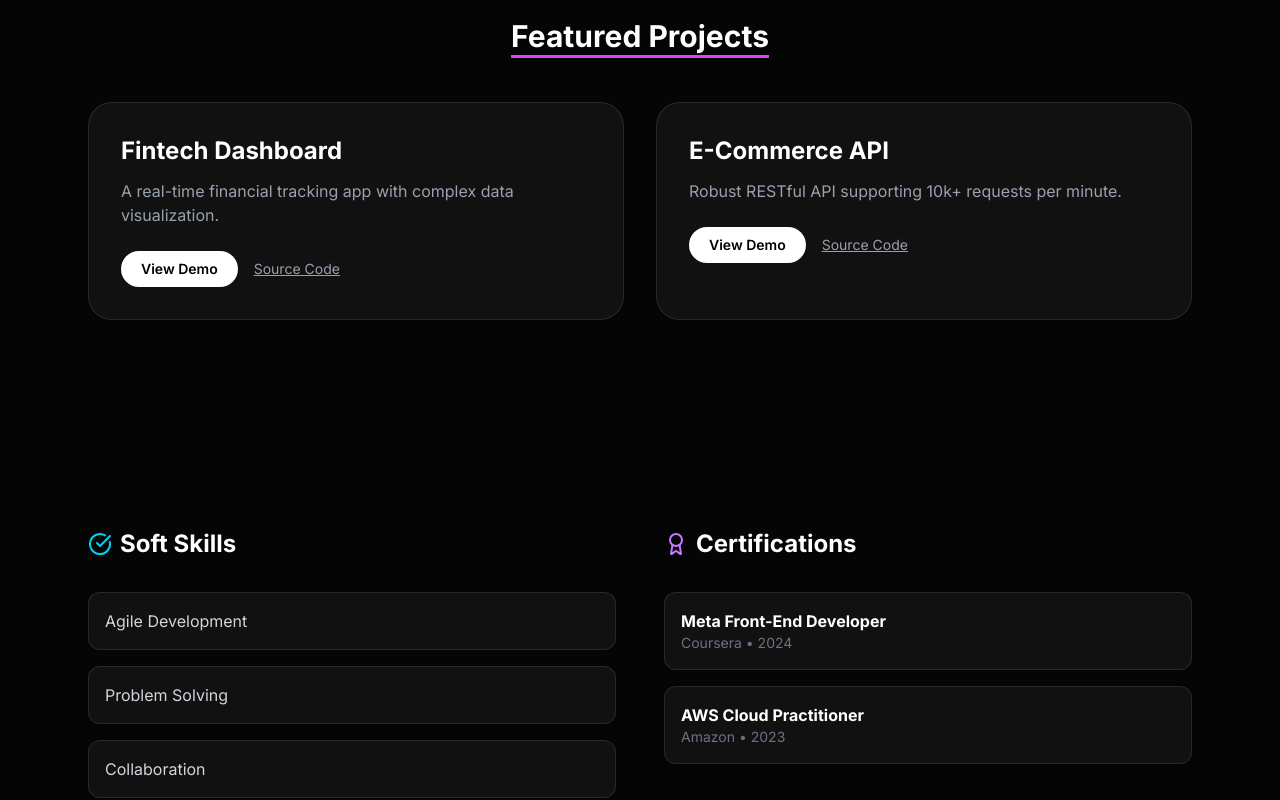
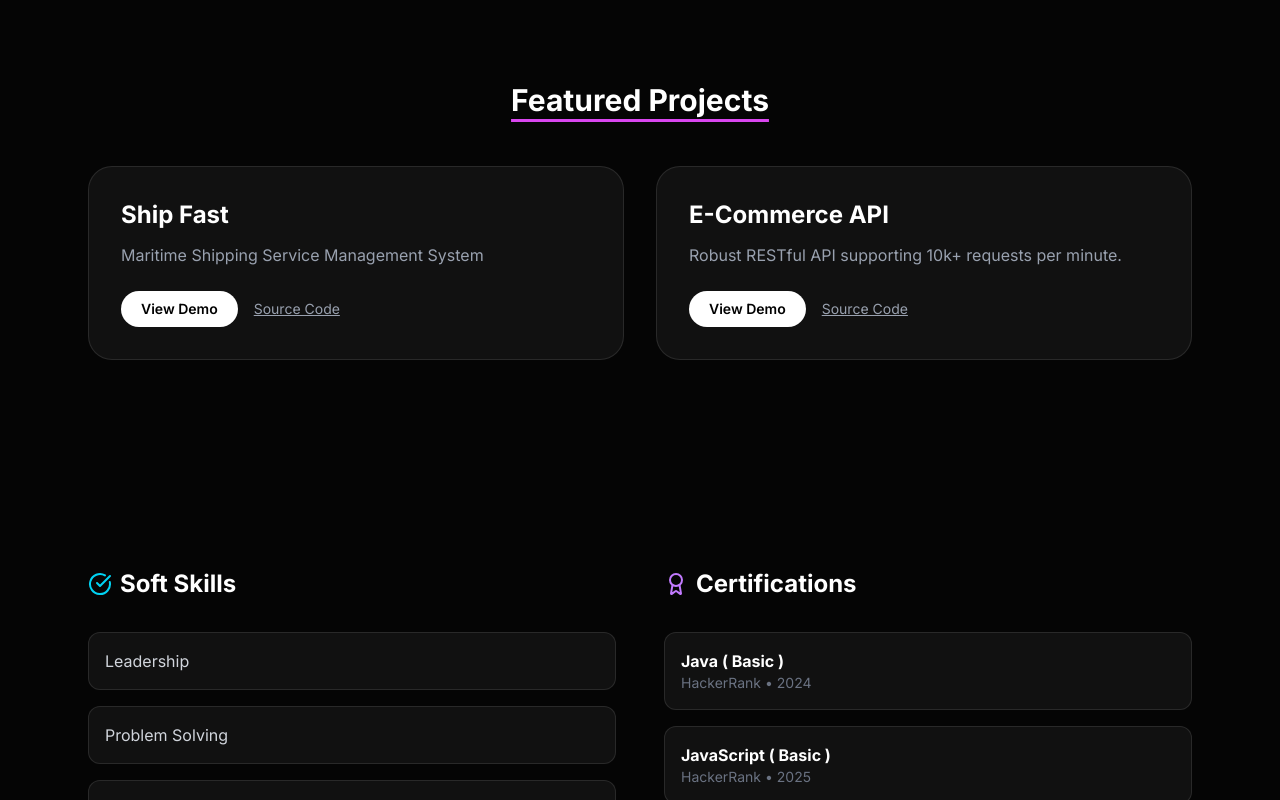
Before and after one commit to dilinichamikasilva/Dilini_Chamika_Silva, a React (Vite) app in the folder my-portfolio/: page / in a window 1280 px wide. Shown: the part 1540-2340 px from the top of the page. Built offline with nearby package versions, Linux system fonts and the light colour scheme.

Commit message:
feat: update profile information and project details in constants

```diff
--- a/my-portfolio/src/constants/profile.ts
+++ b/my-portfolio/src/constants/profile.ts
@@ -3,22 +3,26 @@ export const PROFILE = {
   role: "Full-Stack Developer",
   email:"dilinichamikasilva@gmail.com",
   about: "I am a passionate Full-Stack Developer specializing in building scalable web applications. I bridge the gap between complex backend logic and elegant frontend design.",
-  cvUrl: "/cv.pdf", // Place your file in public folder
-  github: "https://github.com/yourusername",
-  linkedin: "https://www.linkedin.com/in/yourusername/",
-  techSkills: ["React", "TypeScript", "Node.js", "Next.js", "PostgreSQL", "Tailwind CSS", "Docker", "AWS"],
-  softSkills: ["Agile Development", "Problem Solving", "Collaboration", "Mentoring"],
+  cvUrl: "/cv.pdf",
+  github: "https://github.com/dilinichamikasilva",
+  linkedin: "https://www.linkedin.com/in/dilini-chamika-silva/",
+  techSkills: ["React", "TypeScript", "JavaScript" , "Node.js", "Express", "MYSQL", "Tailwind CSS", "Spring Boot", "Python" , "Mongo DB" , "React Native"],
+  softSkills: ["Leadership", "Problem Solving", "Collaboration", "Communication" , "Time Management"],
   certifications: [
-    { title: "Meta Front-End Developer", issuer: "Coursera", date: "2024" },
-    { title: "AWS Cloud Practitioner", issuer: "Amazon", date: "2023" }
+    { title: "Java ( Basic )", issuer: "HackerRank", date: "2024" },
+    { title: "JavaScript ( Basic )", issuer: "HackerRank", date: "2025" },
+    { title: "Software Engineer Intern", issuer: "HackerRank", date: "2025" },
+    { title: "Software Engineer", issuer: "HackerRank", date: "2025" },
+    { title: "Code Rally 5.0 - Certificate of Participation", issuer: "IIT", date: "2024" },
+    { title: "Code Rally 6.0 - Certificate of Participation", issuer: "IIT", date: "2025" }
   ],
   projects: [
     {
-      title: "Fintech Dashboard",
-      description: "A real-time financial tracking app with complex data visualization.",
-      tech: ["React", "Chart.js", "Node.js"],
-      github: "https://github.com/dilini/project1",
-      videoUrl: "https://www.youtube.com/embed/dQw4w9WgXcQ" // YouTube Embed Link
+      title: "Ship Fast",
+      description: "Maritime Shipping Service Management System",
+      tech: ["Spring Boot", "Hibernate", "MYSQL"  , "Spring Security" , "JWT" , "HTML" , "CSS" , "JavaScript" , "Bootstrap" , "Swagger" , "SheetJS" , "Spring Mail" , "Apache POI" , "Invoice Generater API" , "Exchange Rate API" , "Cloudinary API"],
+      github: "https://github.com/dilinichamikasilva/Maritime-Shipping-Service-Management-System-ShipFast.git",
+      videoUrl: "https://www.linkedin.com/posts/dilini-chamika-silva_springboot-javadeveloper-backenddevelopment-activity-7379021305272233984-_deB?utm_source=share&utm_medium=member_desktop&rcm=ACoAAE9LJeQB3GgZ4WiPUDXXPmwMRmH0wgMdZNk"
     },
     {
       title: "E-Commerce API",
```
Also changed, not shown: 1 other file (tests, documents, lock files or other folders).
